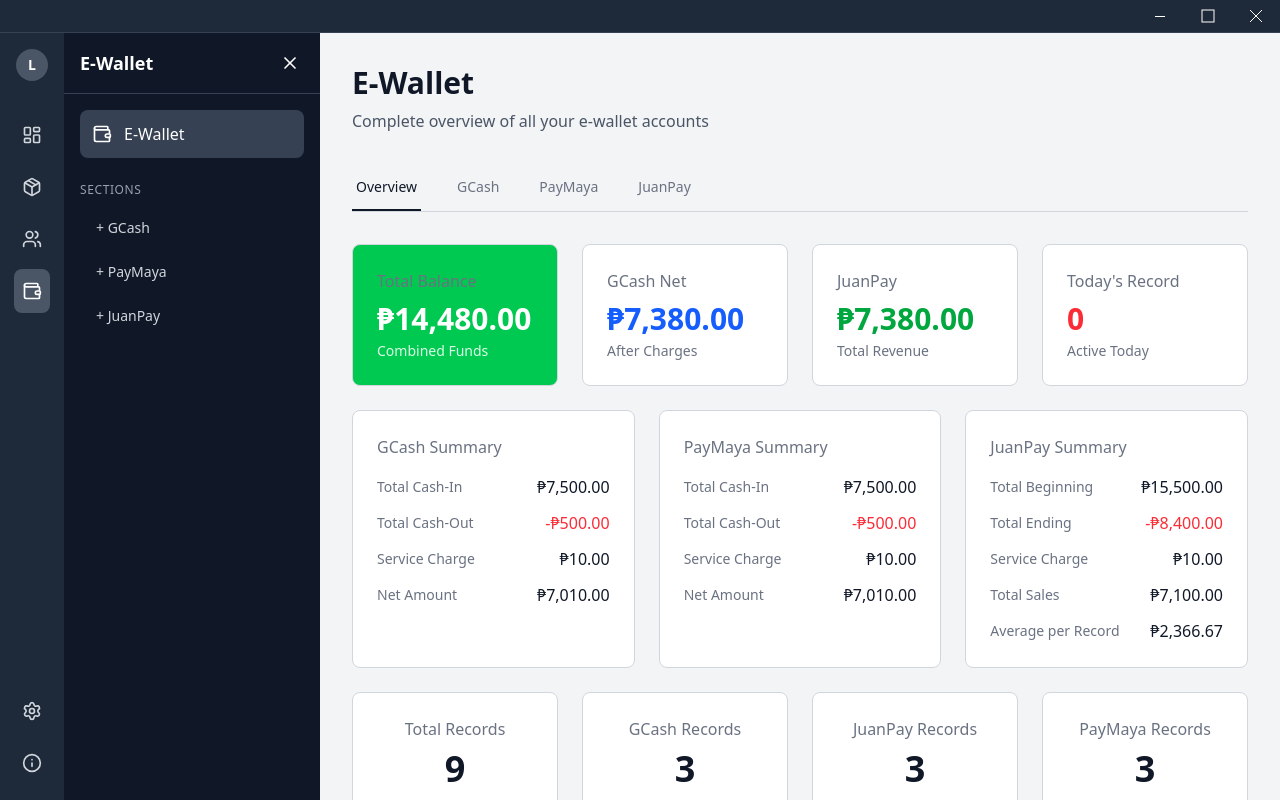
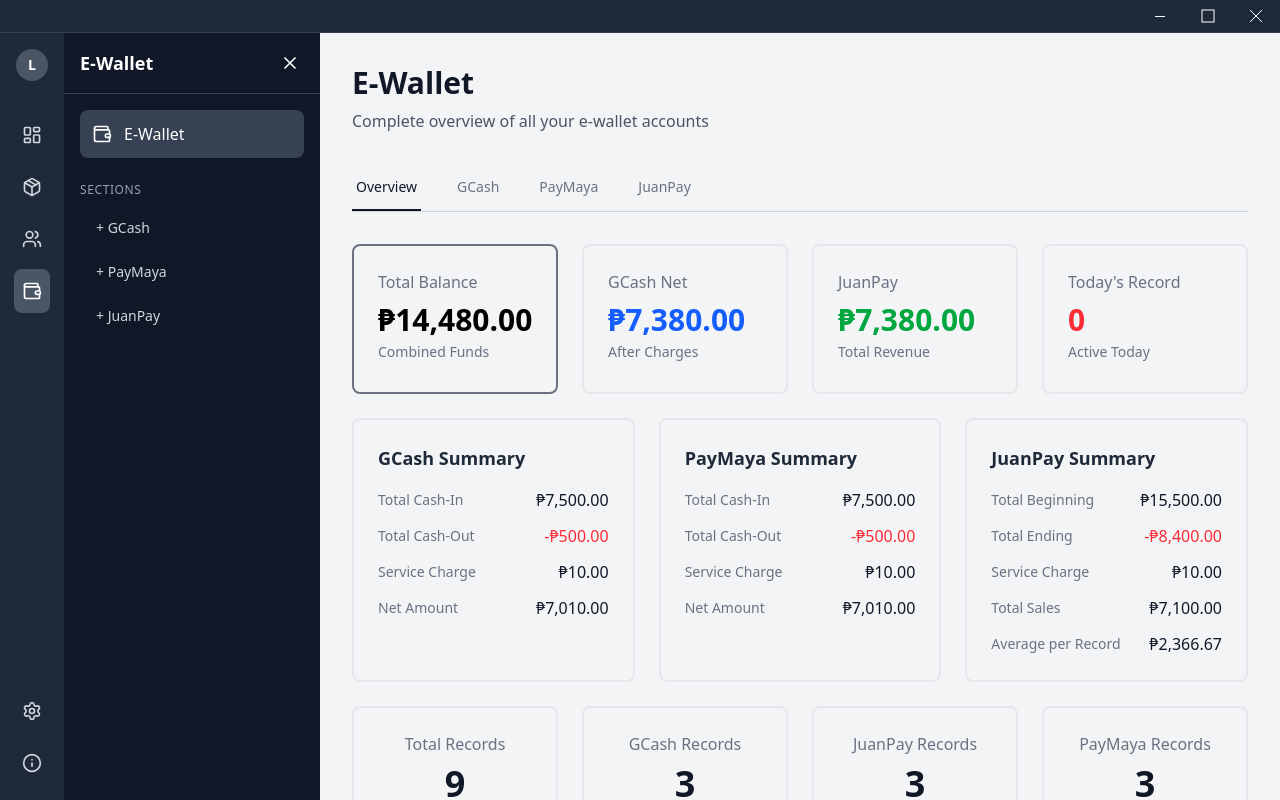
Before and after one commit to 6reenhorn/JIA-Integrated-Management-System, a React (Vite) app: page / in a window 1280 px wide. Both pictures are taken after a click on the button 32 px from the left and 291 px from the top of the page. Built offline with nearby package versions, Linux system fonts and the light colour scheme.

Commit message:
Ewallets: now uses layoutcard

```diff
--- a/client/src/components/e-wallet/Gcash.tsx
+++ b/client/src/components/e-wallet/Gcash.tsx
@@ -1,34 +1,14 @@
 import React from 'react';
+import LayoutCard from '../layout/LayoutCard';
 import type {
-  StatCardProps,
   SummaryCardProps,
   RecordCardProps,
   TransactionItem
 } from '../../types/ewallet_types';
 
 const GCash: React.FC = () => {
-  const StatCard: React.FC<StatCardProps> = ({
-    title,
-    amount,
-    subtitle,
-    bgColor = 'bg-white',
-    textColor = 'text-blue-600',
-    subtitleColor = 'text-gray-500'
-  }) => (
-    <div className={`${bgColor} rounded-lg p-6 border border-gray-300`}>
-      <h3 className="text-gray-500 font-medium mb-2">{title}</h3>
-      <div className={`text-3xl font-bold ${textColor} mb-1`}>
-        {amount}
-      </div>
-      <div className={`text-sm ${subtitleColor}`}>
-        {subtitle}
-      </div>
-    </div>
-  );
-
   const SummaryCard: React.FC<SummaryCardProps> = ({ title, data }) => (
-    <div className="bg-white rounded-lg p-6 border border-gray-300">
-      <h3 className="text-gray-500 font-medium mb-4">{title}</h3>
+    <LayoutCard title={title} className="min-h-[200px]">
       <div className="space-y-3">
         {data.map((item, index) => (
           <div key={index} className="flex justify-between items-center">
@@ -39,16 +19,16 @@ const GCash: React.FC = () => {
           </div>
         ))}
       </div>
-    </div>
+    </LayoutCard>
   );
 
   const RecordCard: React.FC<RecordCardProps> = ({ title, count }) => (
-    <div className="bg-white rounded-lg p-6 border border-gray-300 text-center">
+    <LayoutCard className="text-center min-h-[120px]">
       <h3 className="text-gray-500 font-medium mb-2">{title}</h3>
       <div className="text-4xl font-bold text-gray-900">
         {count}
       </div>
-    </div>
+    </LayoutCard>
   );
 
   const gcashData = [
@@ -66,41 +46,34 @@ const GCash: React.FC = () => {
 
   return (
     <div className="space-y-6">
-      {/* GCash Stats Cards */}
+      {/* GCash Stats using LayoutCard directly */}
       <div className="grid grid-cols-1 md:grid-cols-2 lg:grid-cols-4 gap-6">
-        <StatCard
-          title="GCash Balance"
-          amount="₱7,380.00"
-          subtitle="Available Funds"
-          bgColor="bg-blue-500"
-          textColor="text-white"
-          subtitleColor="text-blue-100"
-        />
-        <StatCard
-          title="Total Cash-In"
-          amount="₱7,500.00"
-          subtitle="This Month"
-          textColor="text-green-600"
-        />
-        <StatCard
-          title="Total Cash-Out"
-          amount="₱500.00"
-          subtitle="This Month"
-          textColor="text-red-500"
-        />
-        <StatCard
-          title="Service Charges"
-          amount="₱10.00"
-          subtitle="Monthly Fee"
-          textColor="text-orange-500"
-        />
+        <LayoutCard className="bg-blue-500 border-gray-500 min-h-[120px]">
+          <h3 className="text-gray-500 font-medium mb-2">GCash Balance</h3>
+          <div className="text-3xl font-bold text-black mb-1">₱7,380.00</div>
+          <div className="text-sm text-gray-500">Available Funds</div>
+        </LayoutCard>
+        <LayoutCard className="min-h-[120px]">
+          <h3 className="text-gray-500 font-medium mb-2">Total Cash-In</h3>
+          <div className="text-3xl font-bold text-green-600 mb-1">₱7,500.00</div>
+          <div className="text-sm text-gray-500">This Month</div>
+        </LayoutCard>
+        <LayoutCard className="min-h-[120px]">
+          <h3 className="text-gray-500 font-medium mb-2">Total Cash-Out</h3>
+          <div className="text-3xl font-bold text-red-500 mb-1">₱500.00</div>
+          <div className="text-sm text-gray-500">This Month</div>
+        </LayoutCard>
+        <LayoutCard className="min-h-[120px]">
+          <h3 className="text-gray-500 font-medium mb-2">Service Charges</h3>
+          <div className="text-3xl font-bold text-orange-500 mb-1">₱10.00</div>
+          <div className="text-sm text-gray-500">Monthly Fee</div>
+        </LayoutCard>
       </div>
 
       {/* GCash Summary */}
       <div className="grid grid-cols-1 lg:grid-cols-2 gap-6">
         <SummaryCard title="GCash Summary" data={gcashData} />
-        <div className="bg-white rounded-lg p-6 border border-gray-300">
-          <h3 className="text-gray-500 font-medium mb-4">Recent Transactions</h3>
+        <LayoutCard title="Recent Transactions" className="min-h-[200px]">
           <div className="space-y-3">
             {recentTransactions.map((transaction, index) => (
               <div key={index} className="flex justify-between items-center py-2 border-b border-gray-100 last:border-b-0">
@@ -114,7 +87,7 @@ const GCash: React.FC = () => {
               </div>
             ))}
           </div>
-        </div>
+        </LayoutCard>
       </div>
 
       {/* GCash Records */}
--- a/client/src/components/e-wallet/Overview.tsx
+++ b/client/src/components/e-wallet/Overview.tsx
@@ -1,33 +1,13 @@
 import React from 'react';
+import LayoutCard from '../layout/LayoutCard';
 import type {
-  StatCardProps,
   SummaryCardProps,
   RecordCardProps
 } from '../../types/ewallet_types';
 
 const Overview: React.FC = () => {
-  const StatCard: React.FC<StatCardProps> = ({
-    title,
-    amount,
-    subtitle,
-    bgColor = 'bg-white',
-    textColor = 'text-blue-600',
-    subtitleColor = 'text-gray-500'
-  }) => (
-    <div className={`${bgColor} rounded-lg p-6 border border-gray-300`}>
-      <h3 className="text-gray-500 font-medium mb-2">{title}</h3>
-      <div className={`text-3xl font-bold ${textColor} mb-1`}>
-        {amount}
-      </div>
-      <div className={`text-sm ${subtitleColor}`}>
-        {subtitle}
-      </div>
-    </div>
-  );
-
   const SummaryCard: React.FC<SummaryCardProps> = ({ title, data }) => (
-    <div className="bg-white rounded-lg p-6 border border-gray-300">
-      <h3 className="text-gray-500 font-medium mb-4">{title}</h3>
+    <LayoutCard title={title} className="min-h-[200px]">
       <div className="space-y-3">
         {data.map((item, index) => (
           <div key={index} className="flex justify-between items-center">
@@ -38,16 +18,16 @@ const Overview: React.FC = () => {
           </div>
         ))}
       </div>
-    </div>
+    </LayoutCard>
   );
 
   const RecordCard: React.FC<RecordCardProps> = ({ title, count }) => (
-    <div className="bg-white rounded-lg p-6 border border-gray-300 text-center">
+    <LayoutCard className="text-center min-h-[120px]">
       <h3 className="text-gray-500 font-medium mb-2">{title}</h3>
       <div className="text-4xl font-bold text-gray-900">
         {count}
       </div>
-    </div>
+    </LayoutCard>
   );
 
   const gcashData = [
@@ -74,34 +54,28 @@ const Overview: React.FC = () => {
 
   return (
     <div className="space-y-6">
-      {/* Main Stats Cards */}
+      {/* Main Stats using LayoutCard directly */}
       <div className="grid grid-cols-1 md:grid-cols-2 lg:grid-cols-4 gap-6">
-        <StatCard
-          title="Total Balance"
-          amount="₱14,480.00"
-          subtitle="Combined Funds"
-          bgColor="bg-green-500"
-          textColor="text-white"
-          subtitleColor="text-green-100"
-        />
-        <StatCard
-          title="GCash Net"
-          amount="₱7,380.00"
-          subtitle="After Charges"
-          textColor="text-blue-600"
-        />
-        <StatCard
-          title="JuanPay"
-          amount="₱7,380.00"
-          subtitle="Total Revenue"
-          textColor="text-green-600"
-        />
-        <StatCard
-          title="Today's Record"
-          amount="0"
-          subtitle="Active Today"
-          textColor="text-red-500"
-        />
+        <LayoutCard className="bg-blue-500 border-gray-500 min-h-[120px]">
+          <h3 className="text-gray-500 font-medium mb-2">Total Balance</h3>
+          <div className="text-3xl font-bold text-black mb-1">₱14,480.00</div>
+          <div className="text-sm text-gray-500">Combined Funds</div>
+        </LayoutCard>
+        <LayoutCard className="min-h-[120px]">
+          <h3 className="text-gray-500 font-medium mb-2">GCash Net</h3>
+          <div className="text-3xl font-bold text-blue-600 mb-1">₱7,380.00</div>
+          <div className="text-sm text-gray-500">After Charges</div>
+        </LayoutCard>
+        <LayoutCard className="min-h-[120px]">
+          <h3 className="text-gray-500 font-medium mb-2">JuanPay</h3>
+          <div className="text-3xl font-bold text-green-600 mb-1">₱7,380.00</div>
+          <div className="text-sm text-gray-500">Total Revenue</div>
+        </LayoutCard>
+        <LayoutCard className="min-h-[120px]">
+          <h3 className="text-gray-500 font-medium mb-2">Today's Record</h3>
+          <div className="text-3xl font-bold text-red-500 mb-1">0</div>
+          <div className="text-sm text-gray-500">Active Today</div>
+        </LayoutCard>
       </div>
 
       {/* Summary Cards */}
```
